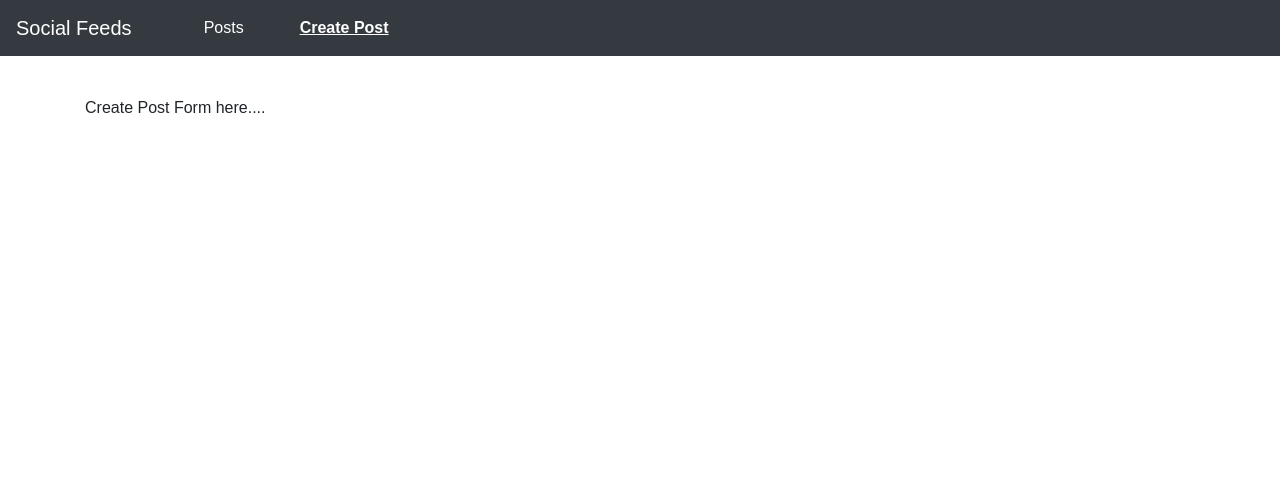
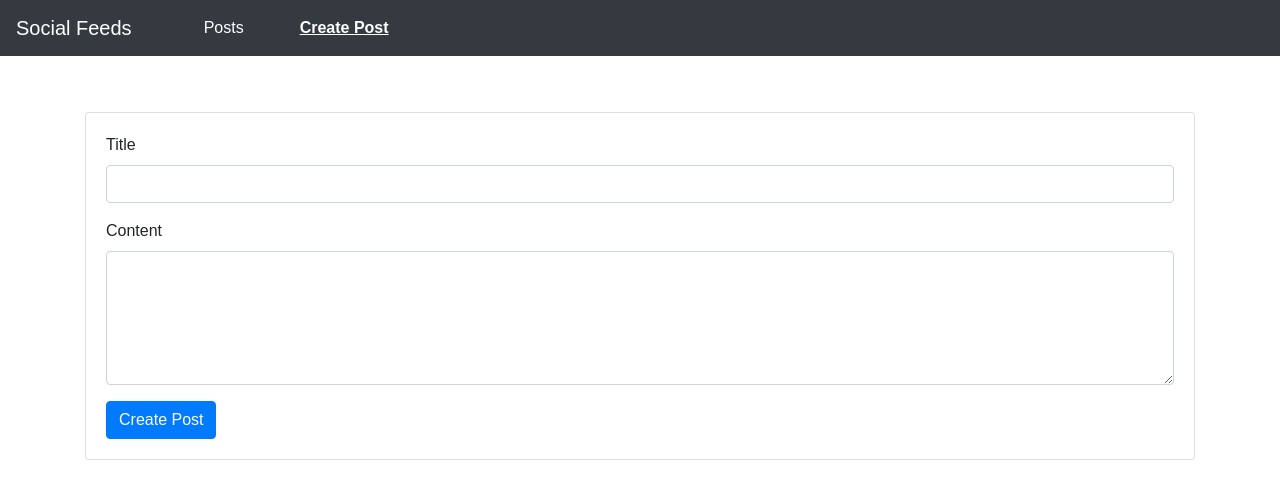
Before and after one commit to LadyHazle2010/Social-Feeds, a React (Create React App) app: page /create in a window 1280 px wide. Shown: the top 496 px of the page. Built offline with nearby package versions, Linux system fonts and the light colour scheme.

Commit message:
createPost form is done

```diff
--- a/src/components/CreatePost.jsx
+++ b/src/components/CreatePost.jsx
@@ -1,7 +1,37 @@
 import React from "react";
 
-const PostList = () => {
-  return <div className="container">Create Post Form here....</div>;
+const CreatePost = () => {
+  const onSubmit = () => {
+    console.log("form submit");
+  };
+  return (
+    <div className="container">
+      <div className="card my-3">
+        <div className="card-body">
+          <div className="card-text">
+            <form onSubmit={onSubmit}>
+              <div className="form-group">
+                <label>Title</label>
+                <input type="text" className="form-control" name="title" />
+              </div>
+              <div className="form-group">
+                <label>Content</label>
+                <textarea
+                  name="body"
+                  cols="30"
+                  rows="5"
+                  className="form-control"
+                ></textarea>
+              </div>
+              <button type="submit" className="btn btn-primary">
+                Create Post
+              </button>
+            </form>
+          </div>
+        </div>
+      </div>
+    </div>
+  );
 };
 
-export default PostList;
+export default CreatePost;
```
